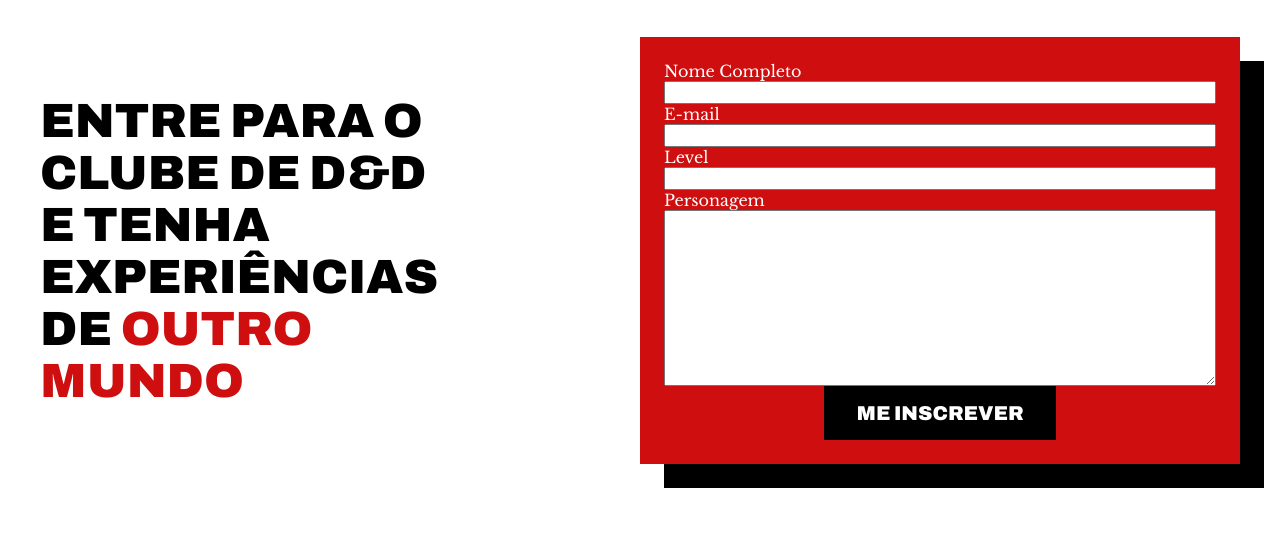
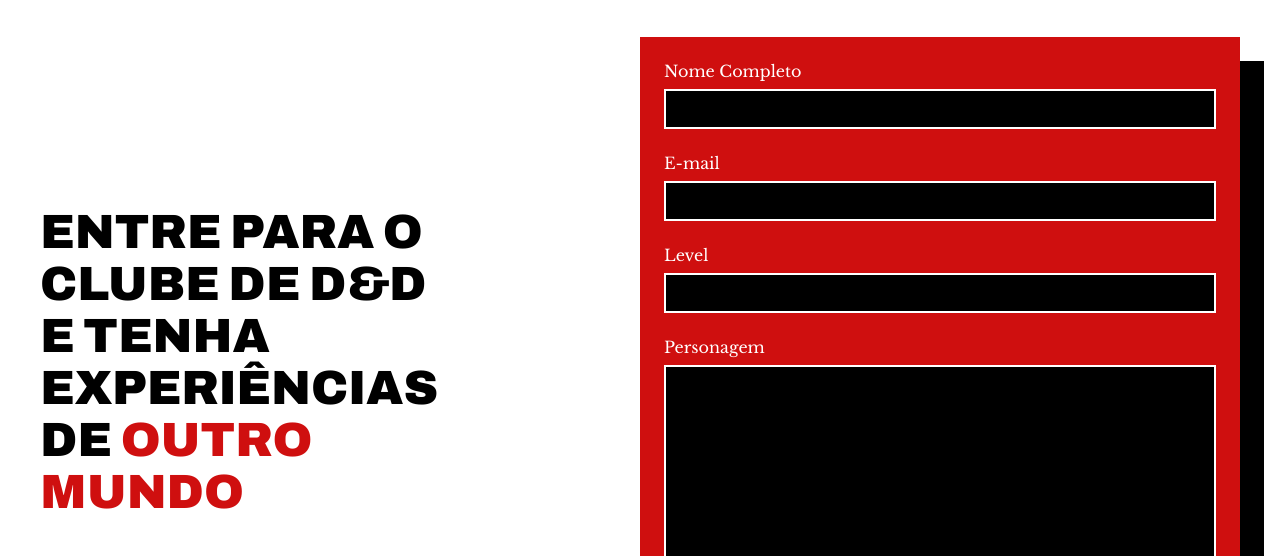
Before and after one commit to Lucas-LkTecc/semana-frontend-mundo-invertido-main, a plain HTML site: page index.html in a window 1280 px wide. Shown: the part 3001-3557 px from the top of the page. Drawn offline with nearby package versions, Linux system fonts and the light colour scheme; a script that the page names is missing; a web font is replaced by a local one.

Commit message:
terminando de estilizar o formulario

```diff
--- a/assets/css/styles.css
+++ b/assets/css/styles.css
@@ -85,6 +85,15 @@ button {
   text-transform: uppercase;
   cursor: pointer;
   transition: background 1s;
+}
+
+input, textarea {
+  border: 2px solid var(--primary-color-contrast);
+  background-color: var(--field-background-color);
+  color: var(--primary-color-contrast);
+  padding: 8px;
+  margin-bottom: 24px;
+  font-size: 1rem;
 }
 
 /*HEADER STYLE*/
@@ -318,3 +327,17 @@ section {
   max-width: 300px;
   align-self: center;
 }
+
+#section-form .form-container form button:hover {
+  background-color: var(--primary-color-contrast);
+  color: var(--field-background-color);
+}
+
+label {
+  margin-bottom: 8px;
+}
+
+input:focus-visible, textarea:focus-visible {
+  outline: none;
+  border-color: black;
+}
```
